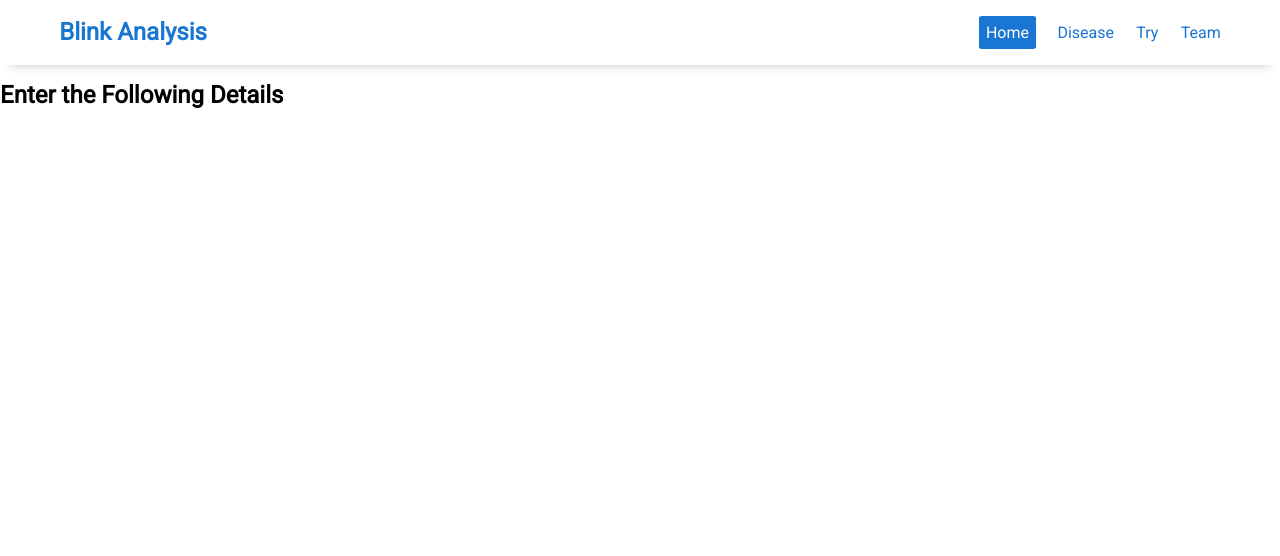
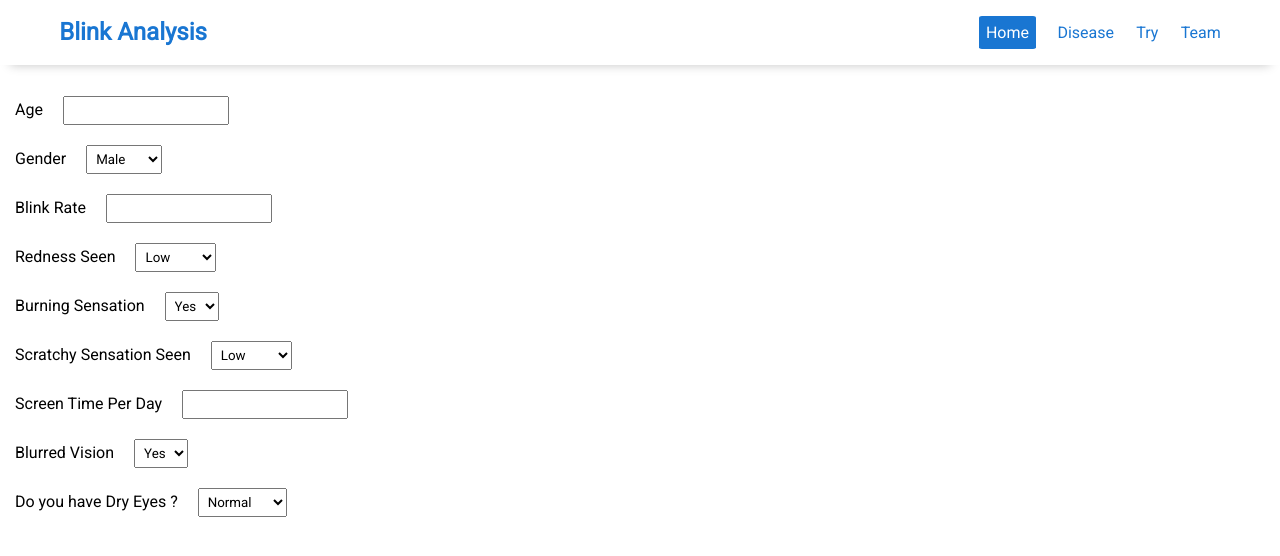
Before and after one commit to sayeedofficial/mp, a React (Create React App) app in the folder client/: page /disease in a window 1280 px wide. Shown: the top 556 px of the page. Built offline with nearby package versions, Linux system fonts and the light colour scheme.

Commit message:
Added Form in Disease Component in client

```diff
--- a/client/src/Components/Disease/Disease.css
+++ b/client/src/Components/Disease/Disease.css
@@ -1,11 +1,19 @@
-.Disease-form {
-  text-align: center;
+.disease-form-container {
+	padding-top: 5px;
+	padding-left: 15px;
+	margin-right: 800px;
+}
+label {
+	margin-right: 10px;
+}
+input,
+select {
+	margin: 10px;
+	padding: 5px;
 }
 
-.Disease-form input {
-  padding: 10px;
-  margin: 10px 0px;
-
-  border-radius:10px
-
+@media only screen and (max-width: 500px) {
+	.disease-form-container {
+		margin-right: 0px;
+	}
 }
--- a/client/src/Components/Disease/Disease.jsx
+++ b/client/src/Components/Disease/Disease.jsx
@@ -4,14 +4,81 @@ import "./Disease.css";
 class Disease extends React.Component {
 	constructor(props) {
 		super(props);
-    this.state = {};
+		this.state = {
+			age: 0,
+			gender: null,
+			blinkrate: 0,
+		};
 	}
 
 	render() {
 		return (
-      <div>
-        <h2>Enter the Following Details</h2>
-        <div className="Disease-form"></div>
+			<div className="disease-form-container">
+				<form>
+					<label>Age</label>
+					<input type="text"/>
+
+					<br />
+
+					<label>Gender</label>
+					<select >
+						<option>Male</option>
+						<option>Female</option>
+					</select>
+
+					<br />
+					<label>Blink Rate</label>
+					<input type="number"/>
+
+					<br />
+
+					<label>Redness Seen</label>
+					<select>
+						<option>Low</option>
+						<option>Medium</option>
+						<option>High</option>
+					</select>
+
+					<br />
+
+					<label>Burning Sensation</label>
+					<select>
+						<option>Yes</option>
+						<option>No</option>
+					</select>
+
+					<br />
+
+					<label>Scratchy Sensation Seen</label>
+					<select>
+						<option>Low</option>
+						<option>Medium</option>
+						<option>High</option>
+					</select>
+
+					<br />
+
+					<label>Screen Time Per Day</label>
+					<input type="number" id="screentime" />
+
+					<br />
+
+					<label>Blurred Vision</label>
+					<select>
+						<option>Yes</option>
+						<option>No</option>
+					</select>
+
+					<br />
+
+					<label>Do you have Dry Eyes ?</label>
+					<select>
+						<option>Normal</option>
+						<option>Mild</option>
+						<option>Moderate</option>
+						<option>Severe</option>
+					</select>
+				</form>
 			</div>
 		);
 	}
```
Lines whose indentation alone changed are shown as unchanged.
